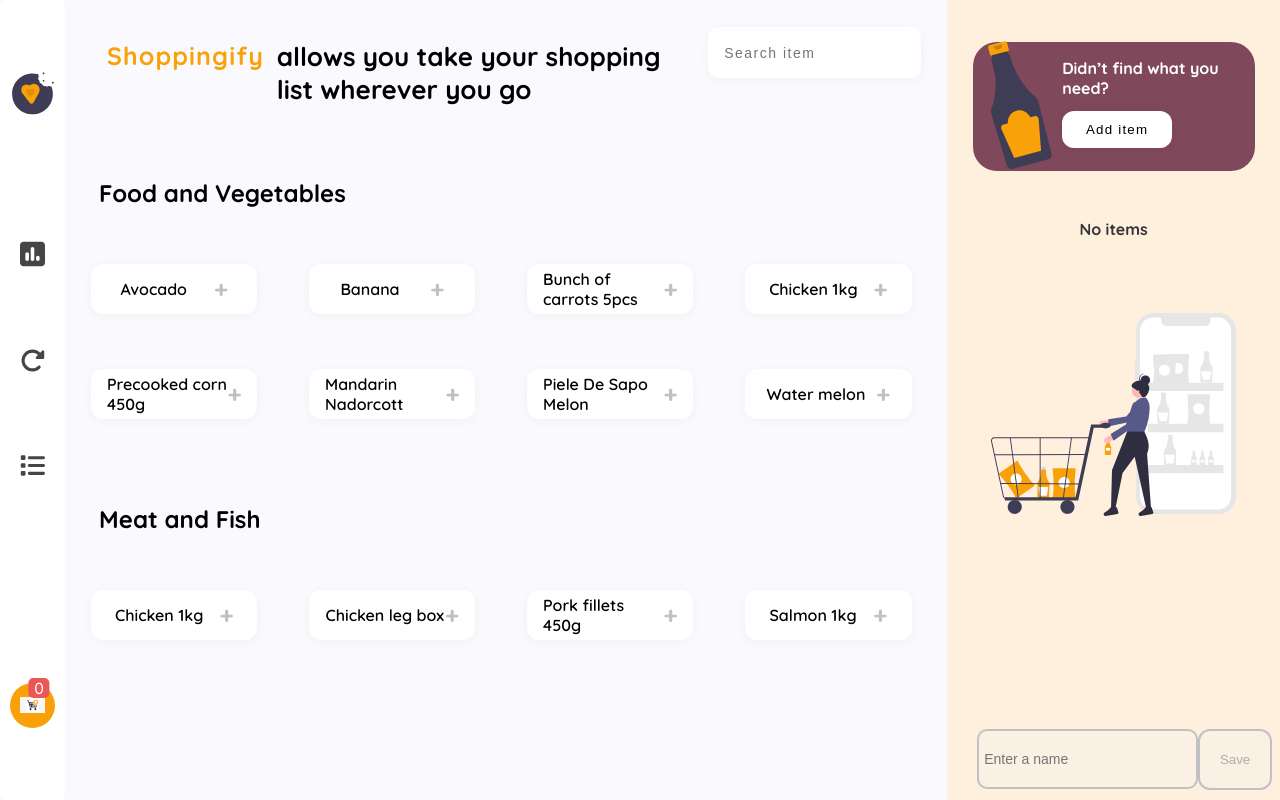
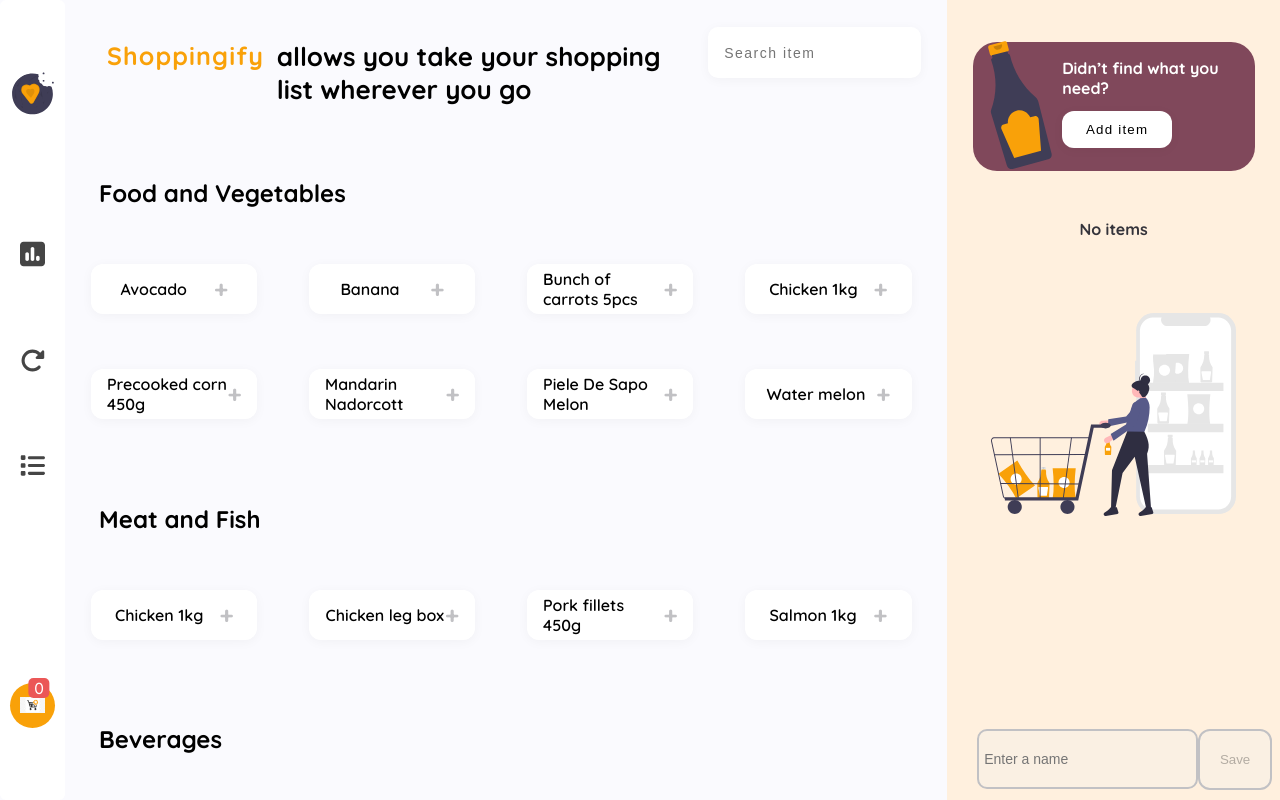
Before and after one commit to EjiroOsiephri/Shoppingfy-app, a React (Vite) app in the folder shoppingify-master/vite-project/: page / in a window 1280 px wide. Built offline with nearby package versions, Linux system fonts and the light colour scheme.

Commit message:
Finished with food array

```diff
--- a/shoppingify-master/vite-project/src/Components/FoodLists/FoodArray.jsx
+++ b/shoppingify-master/vite-project/src/Components/FoodLists/FoodArray.jsx
@@ -70,6 +70,72 @@
     },
   ];
 
+  const beverages = [
+    {
+      title: "Beverages",
+      name: "Green tea",
+      id: "b1",
+    },
+    {
+      title: "Beverages",
+      name: "Cola",
+      id: "b2",
+    },
+    {
+      title: "Beverages",
+      name: "Skotch blended brandi",
+      id: "b3",
+    },
+    {
+      title: "Beverages",
+      name: "Heineken",
+      id: "b4",
+    },
+    {
+      title: "Beverages",
+      name: "Coffee",
+      id: "b5",
+    },
+    {
+      title: "Beverages",
+      name: "Mocktails",
+      id: "b6",
+    },
+  ];
+
+  const Pets = [
+    {
+      title: "Pets",
+      name: "Pet grooming bed",
+      id: "p1",
+    },
+    {
+      title: "Pets",
+      name: "Chicken cage",
+      id: "p2",
+    },
+    {
+      title: "Pets",
+      name: "Dog milk and sugar",
+      id: "p3",
+    },
+    {
+      title: "Pets",
+      name: "Dog bowl and clean water",
+      id: "p4",
+    },
+    {
+      title: "Pets",
+      name: "Collar and leash",
+      id: "p5",
+    },
+    {
+      title: "Pets",
+      name: "Chicken feed 1kg",
+      id: "p6",
+    },
+  ];
+
   const dispatch = useDispatch();
 
   const addItemToCart = (item) => {
@@ -121,6 +187,40 @@
             );
           })}
         </section>
+        <h1>Beverages</h1>
+        <section className={Classes.foodArray}>
+          {beverages.map((item) => {
+            return (
+              <div
+                key={item.id}
+                onClick={() => {
+                  addItemToCart(item);
+                }}
+                className={Classes["foodAndVegetables"]}
+              >
+                <p>{item.name}</p>
+                <p>+</p>
+              </div>
+            );
+          })}
+        </section>
+        <h1>Pets</h1>
+        <section className={Classes.foodArray}>
+          {Pets.map((item) => {
+            return (
+              <div
+                key={item.id}
+                onClick={() => {
+                  addItemToCart(item);
+                }}
+                className={Classes["foodAndVegetables"]}
+              >
+                <p>{item.name}</p>
+                <p>+</p>
+              </div>
+            );
+          })}
+        </section>
       </main>
     </>
   );
```
